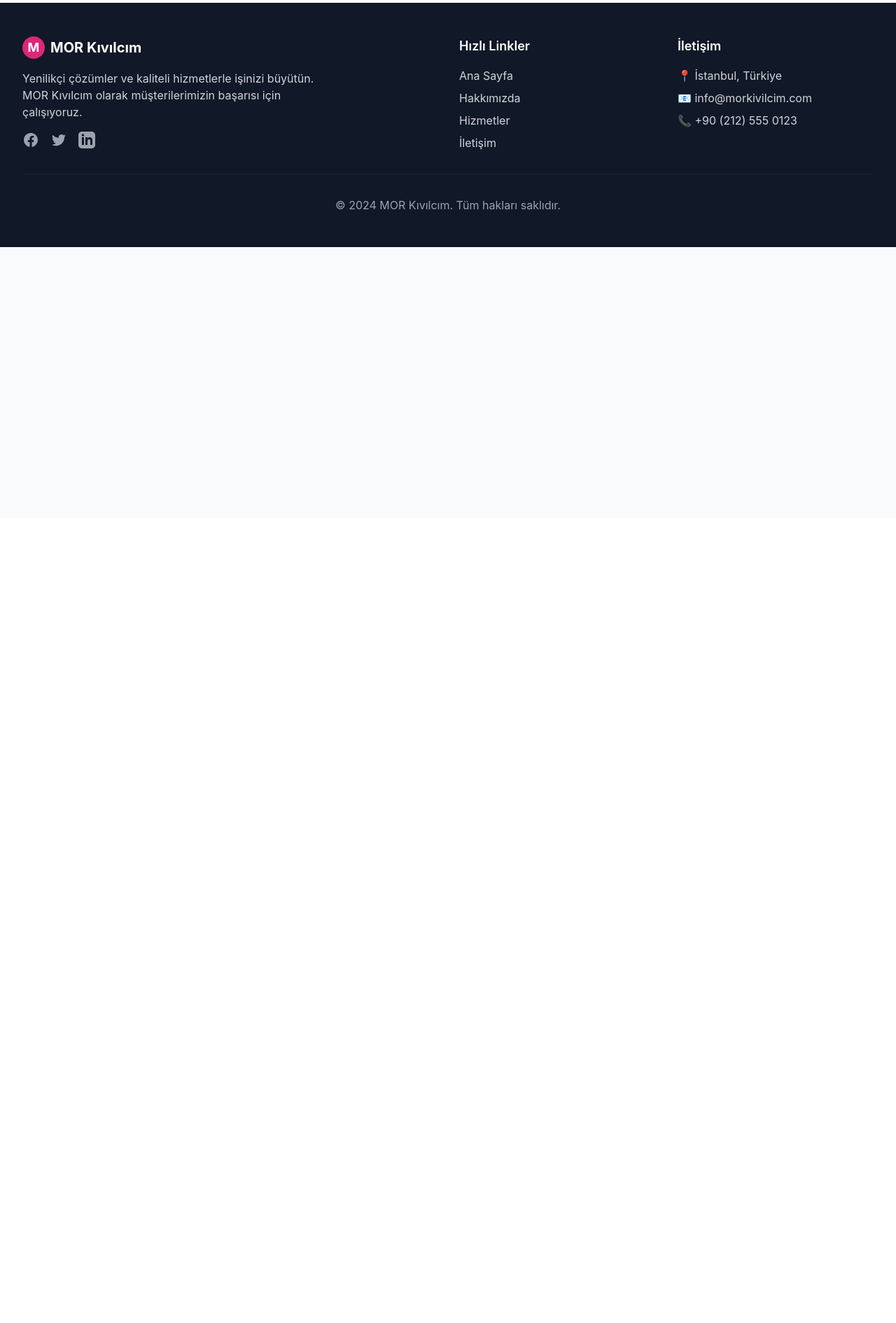
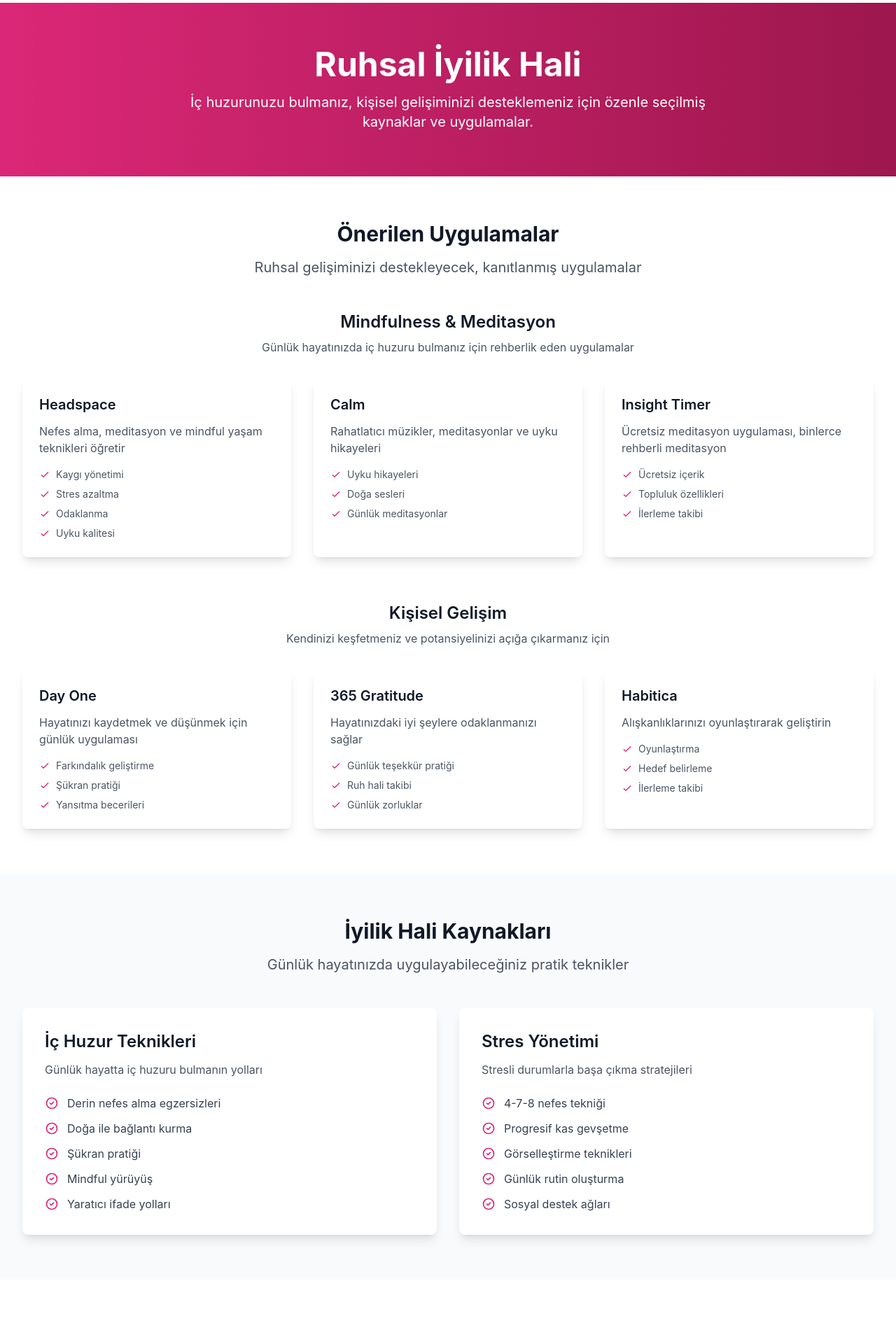
Before and after one commit to VolkanCelikel04/mor-kivilcim-web, a React (Create React App) app: page /spiritual-wellbeing in a window 1280 px wide. Shown: the part 60-1950 px from the top of the page at 70% size. Before the commit the page ends 800 px from the top, so only its background shows below. Built offline with nearby package versions, Linux system fonts and the light colour scheme; the HTML template or start-up script is replaced by a standard one.

Commit message:
Ruhsal İyilik sayfası eklendi - Türkçe içerik ve navigasyon güncellemeleri

```diff
--- a/src/App.tsx
+++ b/src/App.tsx
@@ -5,6 +5,7 @@
 import About from './pages/About';
 import Services from './pages/Services';
 import Contact from './pages/Contact';
+import SpiritualWellbeing from './pages/SpiritualWellbeing';
 import Footer from './components/Footer';
 
 function App() {
@@ -17,6 +18,7 @@
             <Route path="/" element={<Home />} />
             <Route path="/about" element={<About />} />
             <Route path="/services" element={<Services />} />
+            <Route path="/spiritual-wellbeing" element={<SpiritualWellbeing />} />
             <Route path="/contact" element={<Contact />} />
           </Routes>
         </main>
--- a/src/components/Footer.tsx
+++ b/src/components/Footer.tsx
@@ -60,6 +60,11 @@
                 </Link>
               </li>
               <li>
+                <Link to="/spiritual-wellbeing" className="text-gray-300 hover:text-mor-400 transition-colors">
+                  Ruhsal İyilik
+                </Link>
+              </li>
+              <li>
                 <Link to="/contact" className="text-gray-300 hover:text-mor-400 transition-colors">
                   İletişim
                 </Link>
--- a/src/components/Navbar.tsx
+++ b/src/components/Navbar.tsx
@@ -9,6 +9,7 @@
     { name: 'Ana Sayfa', path: '/' },
     { name: 'Hakkımızda', path: '/about' },
     { name: 'Hizmetler', path: '/services' },
+    { name: 'Ruhsal İyilik', path: '/spiritual-wellbeing' },
     { name: 'İletişim', path: '/contact' },
   ];
 
--- /dev/null
+++ b/src/pages/SpiritualWellbeing.tsx
@@ -0,0 +1,190 @@
+import React from 'react';
+
+const SpiritualWellbeing: React.FC = () => {
+  const spiritualApps = [
+    {
+      title: 'Mindfulness & Meditasyon',
+      description: 'Günlük hayatınızda iç huzuru bulmanız için rehberlik eden uygulamalar',
+      apps: [
+        {
+          name: 'Headspace',
+          description: 'Nefes alma, meditasyon ve mindful yaşam teknikleri öğretir',
+          features: ['Kaygı yönetimi', 'Stres azaltma', 'Odaklanma', 'Uyku kalitesi']
+        },
+        {
+          name: 'Calm',
+          description: 'Rahatlatıcı müzikler, meditasyonlar ve uyku hikayeleri',
+          features: ['Uyku hikayeleri', 'Doğa sesleri', 'Günlük meditasyonlar']
+        },
+        {
+          name: 'Insight Timer',
+          description: 'Ücretsiz meditasyon uygulaması, binlerce rehberli meditasyon',
+          features: ['Ücretsiz içerik', 'Topluluk özellikleri', 'İlerleme takibi']
+        }
+      ]
+    },
+    {
+      title: 'Kişisel Gelişim',
+      description: 'Kendinizi keşfetmeniz ve potansiyelinizi açığa çıkarmanız için',
+      apps: [
+        {
+          name: 'Day One',
+          description: 'Hayatınızı kaydetmek ve düşünmek için günlük uygulaması',
+          features: ['Farkındalık geliştirme', 'Şükran pratiği', 'Yansıtma becerileri']
+        },
+        {
+          name: '365 Gratitude',
+          description: 'Hayatınızdaki iyi şeylere odaklanmanızı sağlar',
+          features: ['Günlük teşekkür pratiği', 'Ruh hali takibi', 'Günlük zorluklar']
+        },
+        {
+          name: 'Habitica',
+          description: 'Alışkanlıklarınızı oyunlaştırarak geliştirin',
+          features: ['Oyunlaştırma', 'Hedef belirleme', 'İlerleme takibi']
+        }
+      ]
+    }
+  ];
+
+  const wellbeingResources = [
+    {
+      title: 'İç Huzur Teknikleri',
+      description: 'Günlük hayatta iç huzuru bulmanın yolları',
+      items: [
+        'Derin nefes alma egzersizleri',
+        'Doğa ile bağlantı kurma',
+        'Şükran pratiği',
+        'Mindful yürüyüş',
+        'Yaratıcı ifade yolları'
+      ]
+    },
+    {
+      title: 'Stres Yönetimi',
+      description: 'Stresli durumlarla başa çıkma stratejileri',
+      items: [
+        '4-7-8 nefes tekniği',
+        'Progresif kas gevşetme',
+        'Görselleştirme teknikleri',
+        'Günlük rutin oluşturma',
+        'Sosyal destek ağları'
+      ]
+    }
+  ];
+
+  return (
+    <div className="bg-white">
+      {/* Hero Section */}
+      <section className="bg-gradient-to-r from-mor-600 to-mor-800 text-white py-16">
+        <div className="max-w-7xl mx-auto px-4 sm:px-6 lg:px-8">
+          <div className="text-center">
+            <h1 className="text-4xl md:text-5xl font-bold mb-4">Ruhsal İyilik Hali</h1>
+            <p className="text-xl max-w-3xl mx-auto">
+              İç huzurunuzu bulmanız, kişisel gelişiminizi desteklemeniz için
+              özenle seçilmiş kaynaklar ve uygulamalar.
+            </p>
+          </div>
+        </div>
+      </section>
+
+      {/* Apps Section */}
+      <section className="py-16">
+        <div className="max-w-7xl mx-auto px-4 sm:px-6 lg:px-8">
+          <div className="text-center mb-12">
+            <h2 className="text-3xl font-bold text-gray-900 mb-4">
+              Önerilen Uygulamalar
+            </h2>
+            <p className="text-xl text-gray-600 max-w-2xl mx-auto">
+              Ruhsal gelişiminizi destekleyecek, kanıtlanmış uygulamalar
+            </p>
+          </div>
+
+          <div className="space-y-16">
+            {spiritualApps.map((category, categoryIndex) => (
+              <div key={categoryIndex}>
+                <div className="text-center mb-8">
+                  <h3 className="text-2xl font-semibold text-gray-900 mb-2">
+                    {category.title}
+                  </h3>
+                  <p className="text-gray-600">{category.description}</p>
+                </div>
+
+                <div className="grid grid-cols-1 md:grid-cols-2 lg:grid-cols-3 gap-8">
+                  {category.apps.map((app, appIndex) => (
+                    <div key={appIndex} className="bg-white rounded-lg shadow-lg p-6 hover:shadow-xl transition-shadow">
+                      <h4 className="text-xl font-semibold text-gray-900 mb-3">
+                        {app.name}
+                      </h4>
+                      <p className="text-gray-600 mb-4">{app.description}</p>
+                      <ul className="space-y-2">
+                        {app.features.map((feature, featureIndex) => (
+                          <li key={featureIndex} className="flex items-center text-sm text-gray-600">
+                            <svg className="w-4 h-4 text-mor-600 mr-2" fill="none" stroke="currentColor" viewBox="0 0 24 24">
+                              <path strokeLinecap="round" strokeLinejoin="round" strokeWidth={2} d="M5 13l4 4L19 7" />
+                            </svg>
+                            {feature}
+                          </li>
+                        ))}
+                      </ul>
+                    </div>
+                  ))}
+                </div>
+              </div>
+            ))}
+          </div>
+        </div>
+      </section>
+
+      {/* Resources Section */}
+      <section className="py-16 bg-gray-50">
+        <div className="max-w-7xl mx-auto px-4 sm:px-6 lg:px-8">
+          <div className="text-center mb-12">
+            <h2 className="text-3xl font-bold text-gray-900 mb-4">
+              İyilik Hali Kaynakları
+            </h2>
+            <p className="text-xl text-gray-600 max-w-2xl mx-auto">
+              Günlük hayatınızda uygulayabileceğiniz pratik teknikler
+            </p>
+          </div>
+
+          <div className="grid grid-cols-1 md:grid-cols-2 gap-8">
+            {wellbeingResources.map((resource, index) => (
+              <div key={index} className="bg-white rounded-lg shadow-lg p-8">
+                <h3 className="text-2xl font-semibold text-gray-900 mb-3">
+                  {resource.title}
+                </h3>
+                <p className="text-gray-600 mb-6">{resource.description}</p>
+                <ul className="space-y-3">
+                  {resource.items.map((item, itemIndex) => (
+                    <li key={itemIndex} className="flex items-start">
+                      <svg className="w-5 h-5 text-mor-600 mr-3 mt-0.5" fill="none" stroke="currentColor" viewBox="0 0 24 24">
+                        <path strokeLinecap="round" strokeLinejoin="round" strokeWidth={2} d="M9 12l2 2 4-4m6 2a9 9 0 11-18 0 9 9 0 0118 0z" />
+                      </svg>
+                      <span className="text-gray-700">{item}</span>
+                    </li>
+                  ))}
+                </ul>
+              </div>
+            ))}
+          </div>
+        </div>
+      </section>
+
+      {/* CTA Section */}
+      <section className="py-16">
+        <div className="max-w-7xl mx-auto px-4 sm:px-6 lg:px-8 text-center">
+          <h2 className="text-3xl font-bold text-gray-900 mb-4">
+            İç Huzurunuzu Keşfedin
+          </h2>
+          <p className="text-xl text-gray-600 mb-8 max-w-2xl mx-auto">
+            Ruhsal gelişim yolculuğunuzda size rehberlik etmek için buradayız.
+          </p>
+          <button className="bg-mor-600 text-white px-8 py-3 rounded-lg font-semibold hover:bg-mor-700 transition-colors">
+            Kişisel Danışmanlık Alın
+          </button>
+        </div>
+      </section>
+    </div>
+  );
+};
+
+export default SpiritualWellbeing;
```
